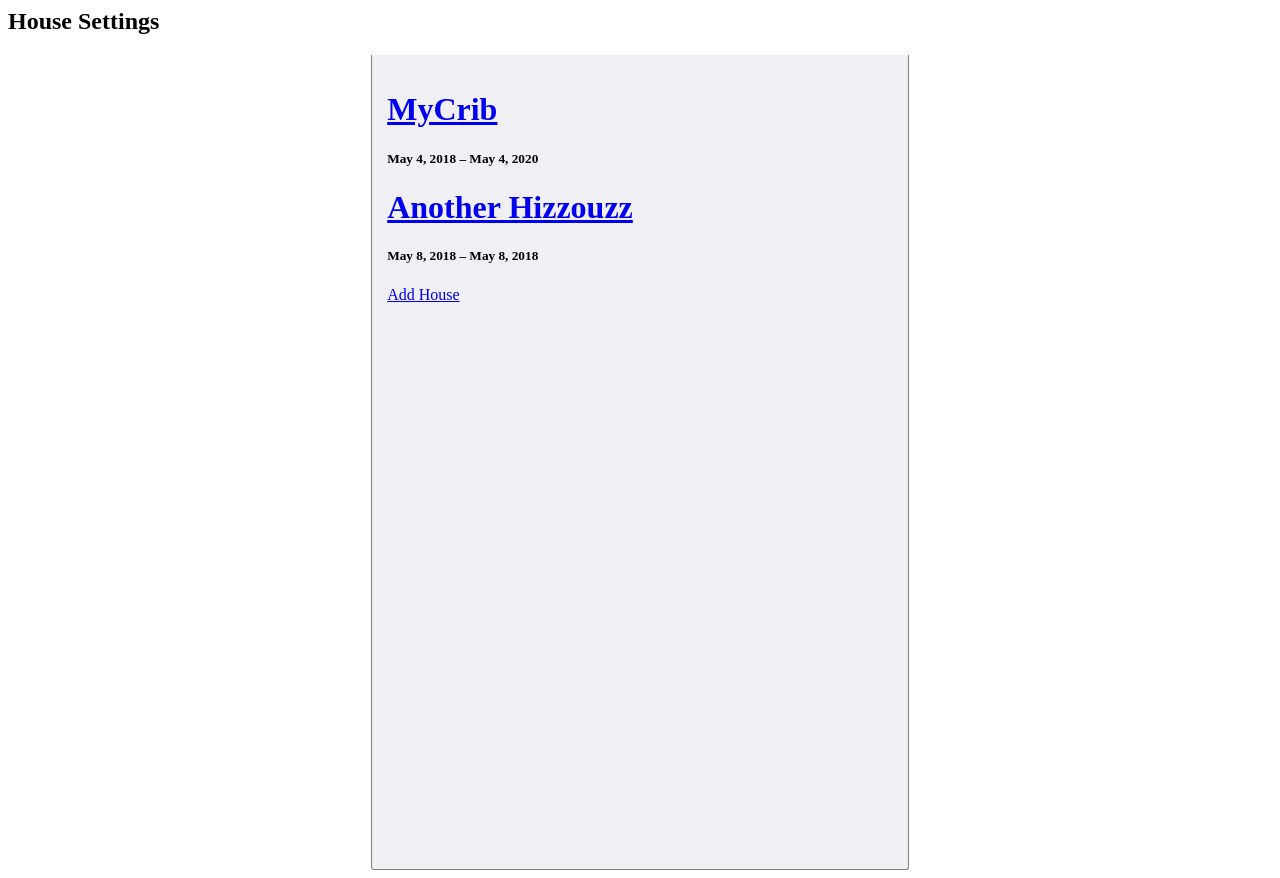
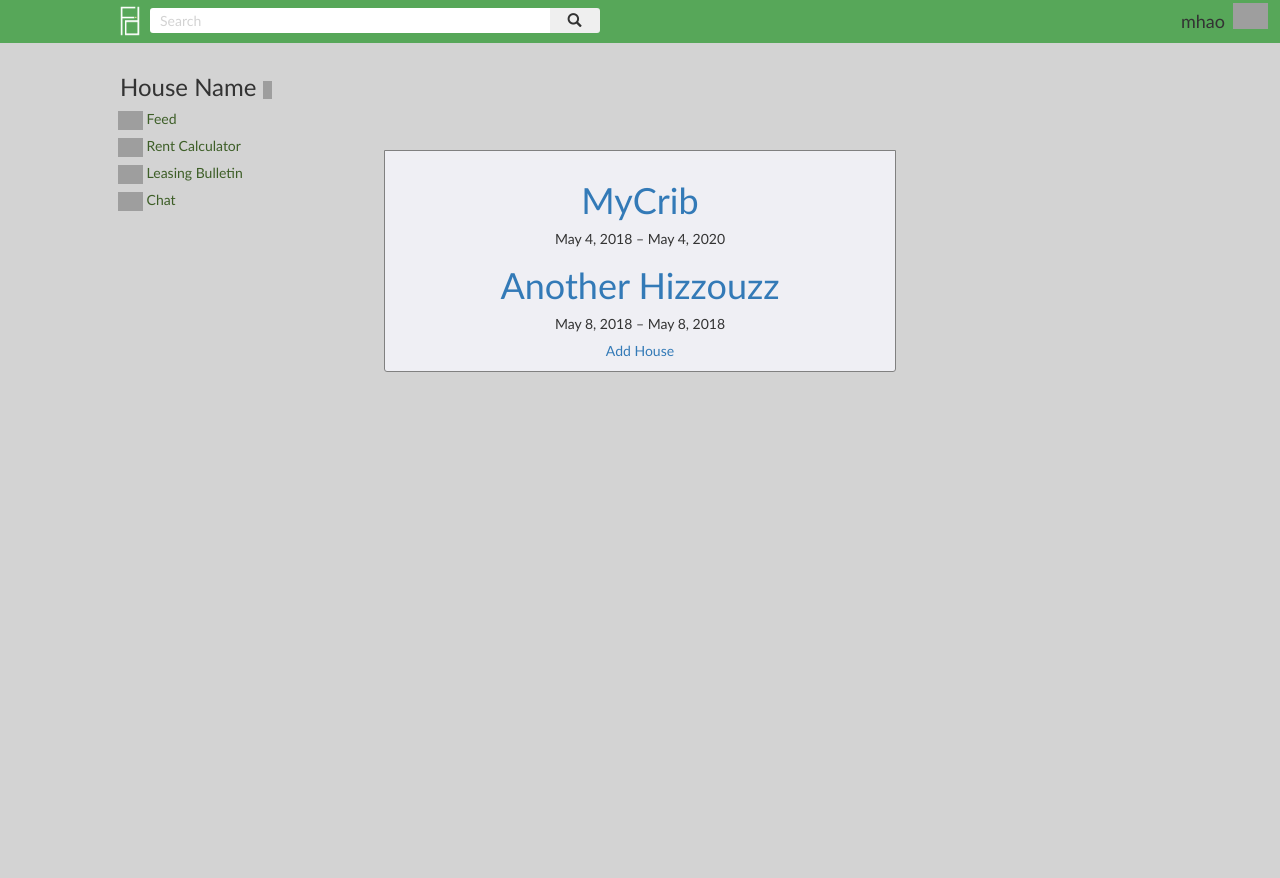
Before and after one commit to mycow/frontdoor, a Django app: page /house-settings/ in a window 1280 px wide. After the commit the page ends 372 px from the top, so only its background shows below. Run offline with Django 3.2, Linux system fonts and the light colour scheme; a user stored in the database is signed in; data comes from the database, SQL or seed files in the repository; some libraries are stand-ins or nearby versions; grey boxes are pictures that could not be loaded.

Commit message:
Chat Added. Settings Fixed

```diff
--- a/frontdoor/static/css/account-settings.css
+++ b/frontdoor/static/css/account-settings.css
@@ -1,4 +1,4 @@
-#setForm {
+#set {
   width: 40%;
   height: 100%;
   margin: 0 auto 0px;
--- a/frontdoor/static/css/bgStyle.css
+++ b/frontdoor/static/css/bgStyle.css
@@ -1,6 +1,4 @@
-h1{font-family: "Trebuchet MS", Helvetica, sans-serif;}
-
-h3{font-family: "Trebuchet MS", Helvetica, sans-serif;}
+h1, h2, h3, h4 {font-family: "Trebuchet MS", Helvetica, sans-serif;}
 
 body {
   font-family: "Trebuchet MS", Helvetica, sans-serif;
@@ -82,19 +80,17 @@ footer {
 }
 
 .profileicon {
-  height: 30px;
-  width: 30px;
-  background-color: white;
-  border-radius: 50%;
+  height: 35px;
+  width: 35px;
   float: right;
-  margin-top: 5px;
   margin-right: 20px;
+  margin-top: -5px;
   position: relative;
 }
 
 .profilepic {
-  max-height: 50%;
-  max-width: 50%;
+  max-height: 100%;
+  max-width: 100%;
   margin: 8px;
 }
 
@@ -110,6 +106,11 @@ footer {
 .dropdown-toggle {
   background-color: transparent;
   border: none;
+}
+
+#menu1 {
+  padding: 0;
+  margin-top: 2px;
 }
 
 btn-primary {
--- a/frontdoor/static/css/house-settings.css
+++ b/frontdoor/static/css/house-settings.css
@@ -1,11 +1,19 @@
+html, body {
+	height: 100%;
+	width: 100%;
+}
+
+#wrap {
+	padding-top: 150px;
+}
+
 #setForm {
   width: 40%;
   height: 100%;
   margin: 0 auto 0px;
+  text-align: center;
   background-color: #EFEFF4;
   border: 0.5px solid grey;
   border-radius: 0px 0px 3px 3px;
-  border-top: none;
-  padding: 15px;
-  z-index: 999;
+  padding: 10px;
 }
--- a/frontdoor/static/css/settings.css
+++ b/frontdoor/static/css/settings.css
@@ -14,7 +14,7 @@ input#id_total_rent {
   padding-top: 250px;
 }
 
-.header {
+.heading {
   text-align: center;
   width: 40%;
   margin: 0 auto 0px;
--- a/frontdoor/static/js/jocScript.js
+++ b/frontdoor/static/js/jocScript.js
@@ -7,13 +7,11 @@ $(document).ready(function() {
 		$(".forms").show();
 		$(".joinForm").hide();
 		$(".createForm").toggle(1000);
-		$(".createForm").css("font-family" "Trebuchet MS, Helvetica, sans-serif");
 	});
 
 	$("#joinBtn").click(function() {
 		$(".forms").show();
 		$(".createForm").hide();
-		$(".joinForm").toggle(1000)
-		$(".joinForm").css("font-family" "Trebuchet MS, Helvetica, sans-serif");
+		$(".joinForm").toggle(1000);
 	});
 });
--- a/frontdoor/templates/account-settings.html
+++ b/frontdoor/templates/account-settings.html
@@ -1,10 +1,7 @@
 {% block content %}
 {% load static %}
 <link rel="stylesheet" type="text/css" href="{% static 'css/account-settings.css' %}">
-	<div class="header">
-		<h2>Account Settings</h2>
-	</div>
-    <form id="setForm" action="/account-settings/" method="post">
+    <form id="set" action="/account-settings/" method="post">
         <p>Are you a landlord or a tenant?</p>
         {% csrf_token %}
         {{ form }}
--- a/frontdoor/templates/base_generic.html
+++ b/frontdoor/templates/base_generic.html
@@ -17,7 +17,7 @@
     {% load static %}
     <div class="topbar">
       <div class="profileicon">
-        <img class="profilepic" src="{% static 'images/defaultusericon.png' %}">
+        <img class="profilepic" src="https://png.icons8.com/color/96/000000/user-male-circle.png">
       </div>
 
       <div class="dropdown welcometext">
@@ -49,7 +49,7 @@
           <li><a class="navbtn feed" href="{% url 'feed' %}?next={{request.path}}"><span><img class="sideicon" src="https://png.icons8.com/color/40/000000/top-menu.png"> Feed</span></a></li>
           <li><a class="navbtn rent" href="{% url 'rentcalculator' %}"><span><img class="sideicon" src="https://png.icons8.com/color/40/000000/banknotes.png"></span> Rent Calculator</a></li>
           <li><a class="navbtn lease" href="#"><span><img class="sideicon" src="https://png.icons8.com/color/40/000000/land-sales.png"></span> Leasing Bulletin</a></li>
-          <li><a class="navbtn chat" href="#"><span><img class="sideicon" src="https://png.icons8.com/color/40/000000/moved-topic.png"></span> Chat</a></li>
+          <li><a class="navbtn chat" href="{% url 'chat' %}"><span><img class="sideicon" src="https://png.icons8.com/color/40/000000/moved-topic.png"></span> Chat</a></li>
         {% else %}
           <li><a class="navbtn" href="{% url 'login'%}?next={{request.path}}"></a></li>
         {% endif %}
--- a/frontdoor/templates/card.html
+++ b/frontdoor/templates/card.html
@@ -7,7 +7,6 @@
             <br>
             <button id="comments" type="button" class="btn btn-link" data-toggle="collapse" data-target="#announcementComm">Comments</button>
             <div id="announcementComm" class="collapse">
-                dsads
             </div>
         </div>
     {% elif card.type == 'payment' %}
--- a/frontdoor/templates/house_settings.html
+++ b/frontdoor/templates/house_settings.html
@@ -1,12 +1,11 @@
+{% extends 'base_generic.html' %}
 {% block content %}
 {% load static %}
 <link rel="stylesheet" type="text/css" href="{% static 'css/house-settings.css' %}">
-	<div class="header">
-		<h2>House Settings</h2>
-	</div>
-    <div id="setForm">
-    {% if houses %}
-    {% for house in houses %}
+<div id="wrap">
+	<div id="setForm">
+	{% if houses %}
+	{% for house in houses %}
 	    <div class="house">
 	        <a href="/house-settings/{{ house.id }}/"><h1>{{ house.house.house_name }}</h1></a>
 	        <h5>{{ house.start_date }} – {{ house.end_date }}</h5>
@@ -15,4 +14,5 @@
 	    {% endif %}
 	    <a href="{% url 'add-house'%}">Add House</a>
 	</div>
+</div>
 {% endblock %}
--- a/frontdoor/templates/settings.html
+++ b/frontdoor/templates/settings.html
@@ -7,10 +7,14 @@
   {% block title %}<title>Settings</title>{% endblock %}
   {% load static %}
   <link rel="stylesheet" type="text/css" href="{% static 'css/settings.css' %}">
+  <link rel="stylesheet" type="text/css" href="{% static 'css/house-settings.css' %}">
   <script type="text/javascript" src="{% static 'js/settings.js' %}"></script>
 </head>
 <body>
 	<div class="wrap">
+		<div class="heading">
+
+		</div>
 		<div id="formcont">
 
 		</div>
```
Also changed, not shown: frontdoor/static/css/chatStyle.css (added, +43 -0 lines), frontdoor/static/css/feedStyle.css (+7 -0 lines), frontdoor/static/js/settings.js (+6 -1 lines), frontdoor/templates/chat.html (added, +21 -0 lines), frontdoor/templates/feed.html (+13 -5 lines).
